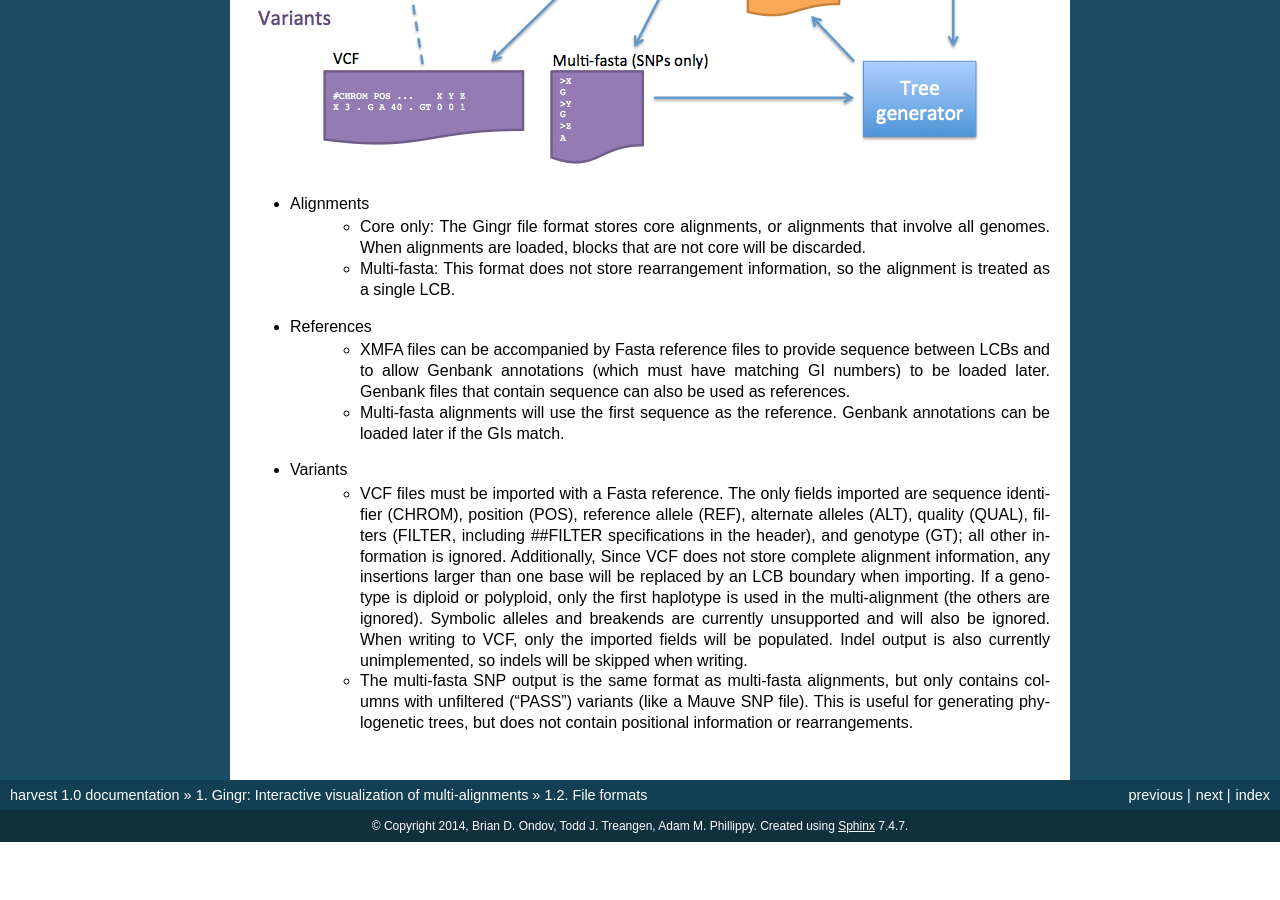
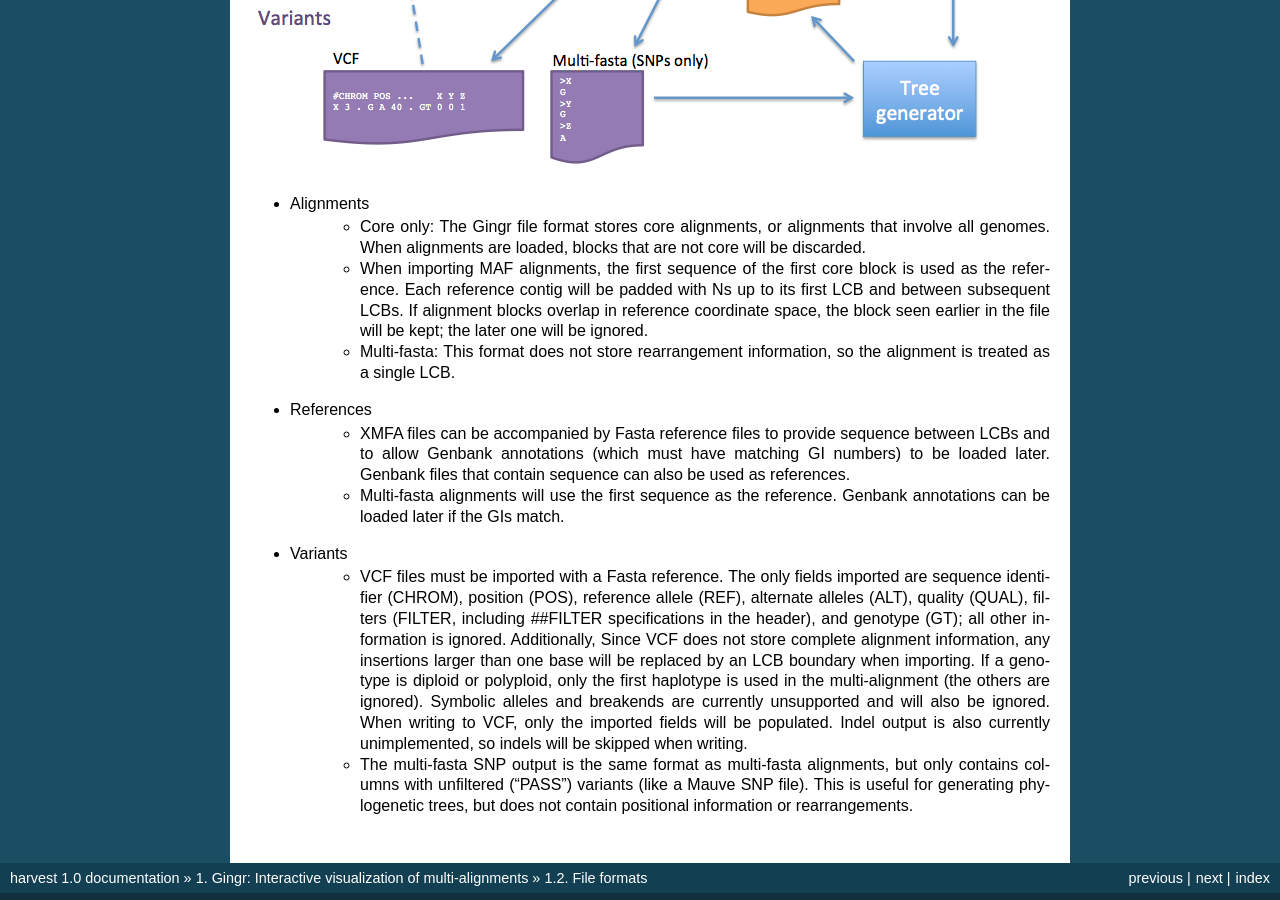
Before and after one commit to marbl/harvest, a Sphinx documentation site: the page built from docs/content/gingr/types.rst, in a window 1280 px wide and 900 px high, scrolled down 606 px. Built offline with Sphinx 7.4.7, drawn with Linux system fonts in a browser that asks for light colours; pages that are not in the unit, such as notebooks, are missing from menus; before the commit the page ends 1448 px from its top, so only the background shows below that.

Commit message:
MAF clarification

```diff
--- a/docs/content/gingr/types.rst
+++ b/docs/content/gingr/types.rst
@@ -8,6 +8,7 @@ exported to/from Gingr (or the `harvesttools` command line utility).
 
 * Alignments
 	* Core only: The Gingr file format stores core alignments, or alignments that involve all genomes. When alignments are loaded, blocks that are not core will be discarded.
+	* When importing MAF alignments, the first sequence of the first core block is used as the reference. Each reference contig will be padded with Ns up to its first LCB and between subsequent LCBs. If alignment blocks overlap in reference coordinate space, the block seen earlier in the file will be kept; the later one will be ignored.
 	* Multi-fasta: This format does not store rearrangement information, so the alignment is treated as a single LCB.
 * References
 	* XMFA files can be accompanied by Fasta reference files to provide sequence between LCBs and to allow Genbank annotations (which must have matching GI numbers) to be loaded later. Genbank files that contain sequence can also be used as references.
```
